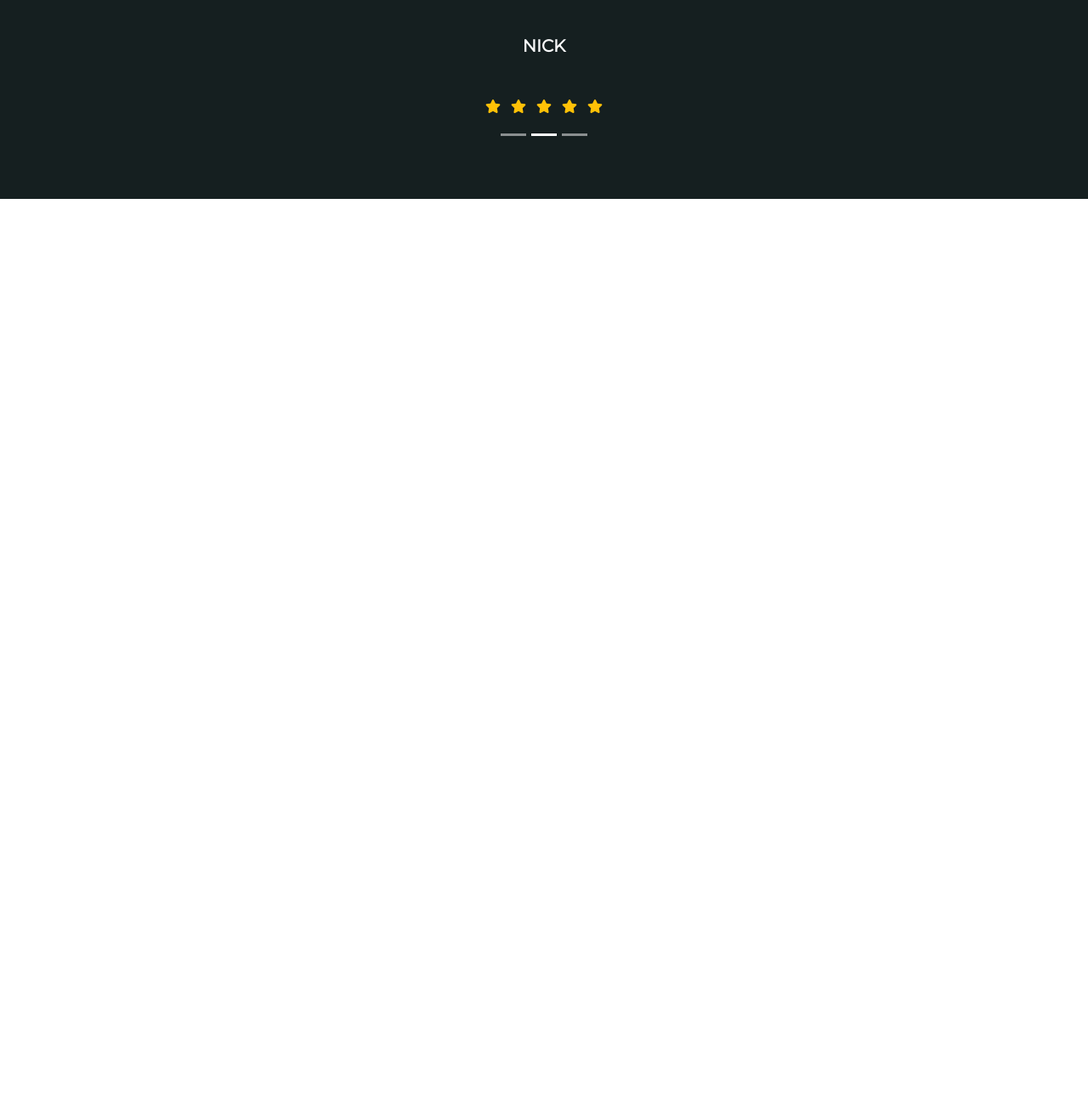
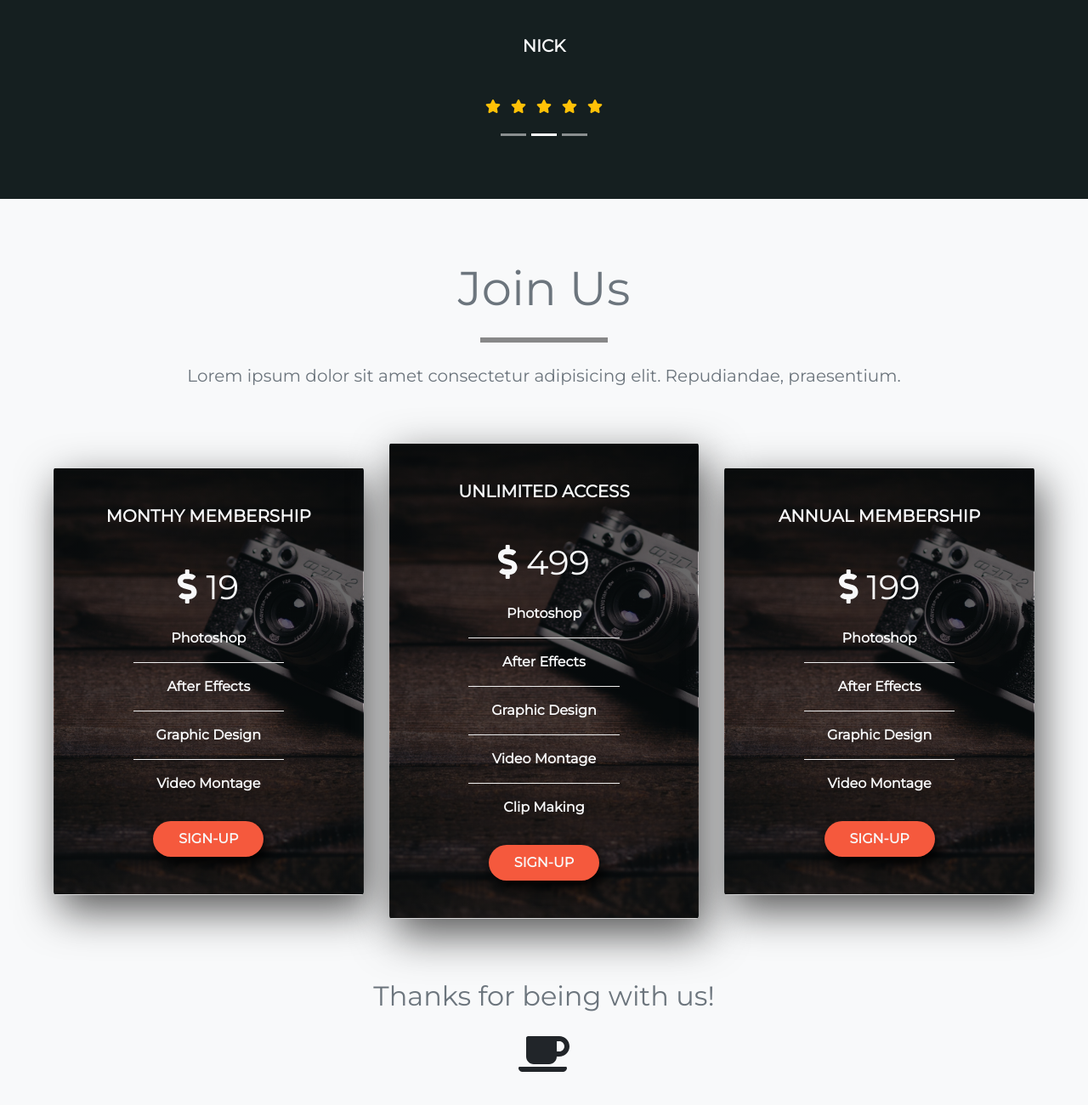
Before and after one commit to mustafadalga/PhotoX, a plain HTML site: page index.html in a window 1280 px wide. Shown: the part 4662-5962 px from the top of the page at 85% size. Before the commit the page ends 4896 px from the top, so only its background shows below. Drawn offline with Linux system fonts and the light colour scheme.

Commit message:
Completed Pricing Section

```diff
--- a/assets/css/style.css
+++ b/assets/css/style.css
@@ -181,3 +181,74 @@ transition: all .5s;
 }
 
 /* END  CUSTOMERS */
+
+
+
+/* PRICE */
+.card-1,.card-2,.card-3{
+  background:linear-gradient(rgba(0,0,0,.6),rgba(0,0,0,.5)), url('../img/pricing-card-bg.jpeg');
+  background-repeat: no-repeat;
+  background-position: center center;
+  background-size: cover;
+  box-shadow: 7px 18px 50px #555;
+  max-width: 400px;
+}
+.card-list-item{
+  border-bottom: 1px groove #eee;
+  width: 55%;
+  margin: auto;
+}
+.price-card-button{
+  background: #f5593d;
+  width: 130px;
+  border-radius: 25px;
+  box-shadow: 5px 8px 18px #000;
+  transition: all .2s;
+}
+.price-card-button:hover{
+  background: #f9793d;
+  transform:translateY(-2px)
+}
+.move-from-left{
+  animation-name: moveFromLeft;
+  animation-duration: 2s;
+}
+.move-from-right{
+  animation-name: moveFromRight;
+  animation-duration: 2s;
+}
+.move-from-bottom{
+  animation-name: moveFromBottom;
+  animation-duration: 2s;
+}
+@keyframes moveFromLeft{
+ 0%{
+    transform:translateX(-100px);
+  opacity: 0;
+ }
+  100%{
+    transform:translateX(0px);
+  opacity: 1;
+ }
+}
+@keyframes moveFromRight{
+ 0%{
+    transform:translateX(100px);
+  opacity: 0;
+ }
+  100%{
+    transform:translateX(0px);
+  opacity: 1;
+ }
+}
+@keyframes moveFromBottom{
+ 0%{
+    transform:translateY(100px);
+  opacity: 0;
+ }
+  100%{
+    transform:translateX(0px);
+  opacity: 1;
+ }
+}
+/* END  PRICE */
--- a/assets/js/script.js
+++ b/assets/js/script.js
@@ -5,6 +5,7 @@ $(document).ready(function () {
   });
 
 
+  // Navbar Section
   $(window).scroll(function () {
 
     let position = $(this).scrollTop();
@@ -17,7 +18,7 @@ $(document).ready(function () {
   });
 
 
-
+  // Mission Section
   $(window).scroll(function () {
 
     var position = $(this).scrollTop();
@@ -31,7 +32,7 @@ $(document).ready(function () {
   });
 
 
-
+  // Gallery Section
   $(".gallery-list-item").click(function () {
 
     $(this).addClass("active-item").siblings().removeClass("active-item");
@@ -46,5 +47,22 @@ $(document).ready(function () {
   });
 
 
+  // Pricing Section
+  $(window).scroll(function () {
+
+    let position = $(this).scrollTop();
+    if (position >= 4300) {
+      $(".card-1").addClass("move-from-left");
+      $(".card-2").addClass("move-from-bottom");
+      $(".card-3").addClass("move-from-right");
+    } else {
+      $(".card-1").removeClass("move-from-left");
+      $(".card-2").removeClass("move-from-bottom");
+      $(".card-3").removeClass("move-from-right");
+    }
+
+  });
+
+
 
 });
--- a/index.html
+++ b/index.html
@@ -392,6 +392,77 @@
   </section>
   <!-- END CUSTOMERS-->
 
+
+  <!-- PRICING-->
+  <section class="bg-light text-center p-5">
+    <div class="container-fluid">
+      <div class="row text-muted text-center">
+        <div class="col m-4">
+          <h1 class="display-4 mb-4">Join Us</h1>
+          <div class="underline-dark mb-4"></div>
+          <p class="lead">Lorem ipsum dolor sit amet consectetur adipisicing elit. Repudiandae, praesentium.</p>
+        </div>
+      </div>
+
+      <div class="row align-items-center">
+        <div class="col-lg-4">
+          <div class="card card-1 text-light my-4 py-4 mx-auto">
+            <div class="card-body">
+              <h5 class="text-uppercase font-weight-bold mb-5">Monthy Membership</h5>
+              <h1><i class="fas fa-dollar-sign"></i> 19</h1>
+              <ul class="list-unstyled">
+                <li class="font-weight-bold py-3 card-list-item">Photoshop</li>
+                <li class="font-weight-bold py-3 card-list-item">After Effects</li>
+                <li class="font-weight-bold py-3 card-list-item">Graphic Design</li>
+                <li class="font-weight-bold py-3 card-list-item border-0">Video Montage</li>
+              </ul>
+              <a href="" class="btn  p-2 text-uppercase text-light font-weight-bold price-card-button">sign-up</a>
+            </div>
+          </div>
+        </div>
+
+        <div class="col-lg-4">
+          <div class="card card-2 text-light my-4 py-4 mx-auto">
+            <div class="card-body">
+              <h5 class="text-uppercase font-weight-bold mb-5">Unlimited Access</h5>
+              <h1><i class="fas fa-dollar-sign"></i> 499</h1>
+              <ul class="list-unstyled">
+                <li class="font-weight-bold py-3 card-list-item">Photoshop</li>
+                <li class="font-weight-bold py-3 card-list-item">After Effects</li>
+                <li class="font-weight-bold py-3 card-list-item">Graphic Design</li>
+                <li class="font-weight-bold py-3 card-list-item">Video Montage</li>
+                <li class="font-weight-bold py-3 card-list-item border-0">Clip Making</li>
+              </ul>
+              <a href="" class="btn  p-2 text-uppercase text-light font-weight-bold price-card-button">sign-up</a>
+            </div>
+          </div>
+        </div>
+
+        <div class="col-lg-4">
+          <div class="card card-3 text-light my-4 py-4 mx-auto">
+            <div class="card-body">
+              <h5 class="text-uppercase font-weight-bold mb-5">Annual Membership</h5>
+              <h1><i class="fas fa-dollar-sign"></i> 199</h1>
+              <ul class="list-unstyled">
+                <li class="font-weight-bold py-3 card-list-item">Photoshop</li>
+                <li class="font-weight-bold py-3 card-list-item">After Effects</li>
+                <li class="font-weight-bold py-3 card-list-item">Graphic Design</li>
+                <li class="font-weight-bold py-3 card-list-item border-0">Video Montage</li>
+              </ul>
+              <a href="" class="btn  p-2 text-uppercase text-light font-weight-bold price-card-button">sign-up</a>
+            </div>
+          </div>
+        </div>
+      </div>
+      <div class="my-5">
+        <h2 class="text-muted mb-4">Thanks for being with us!</h2>
+        <i class="fas fa-coffee fa-3x"></i>
+      </div>
+    </div>
+  </section>
+
+  <!-- END PRICING-->
+
 </body>
 
 </html>
```
